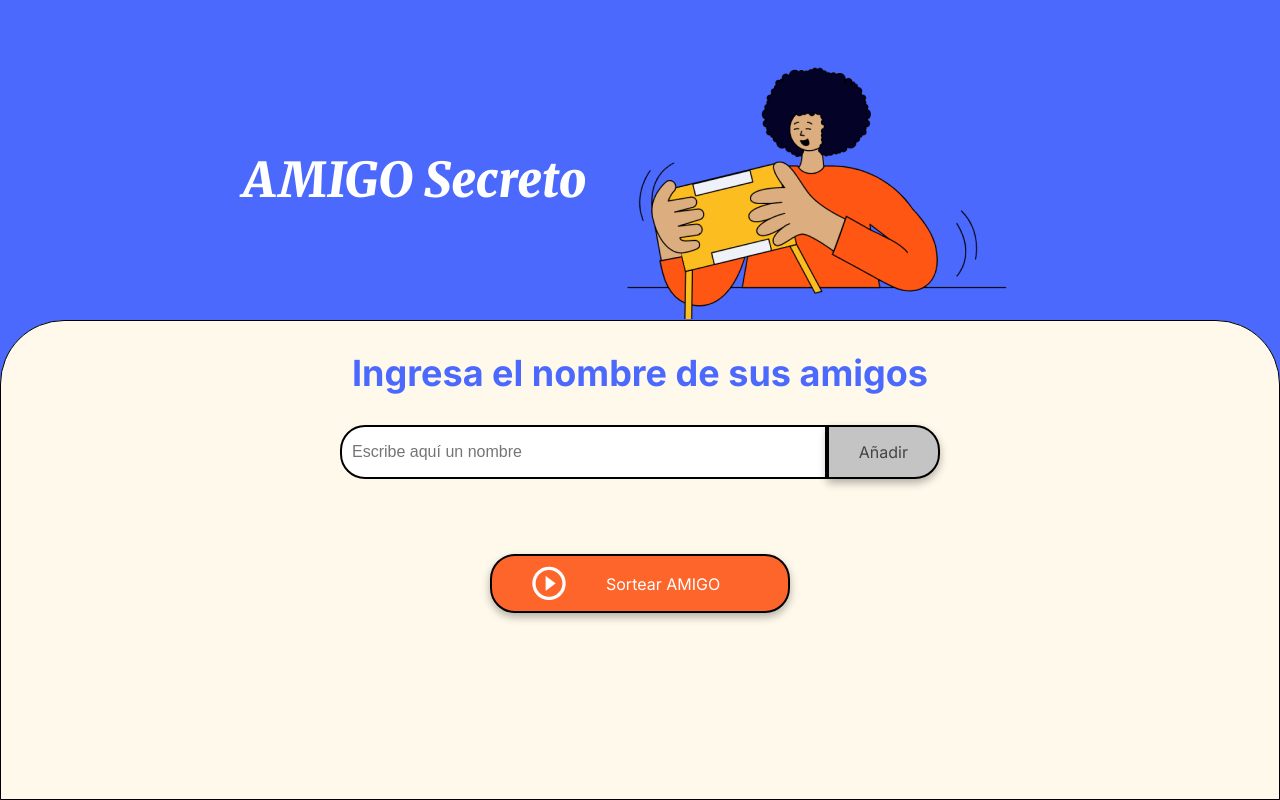
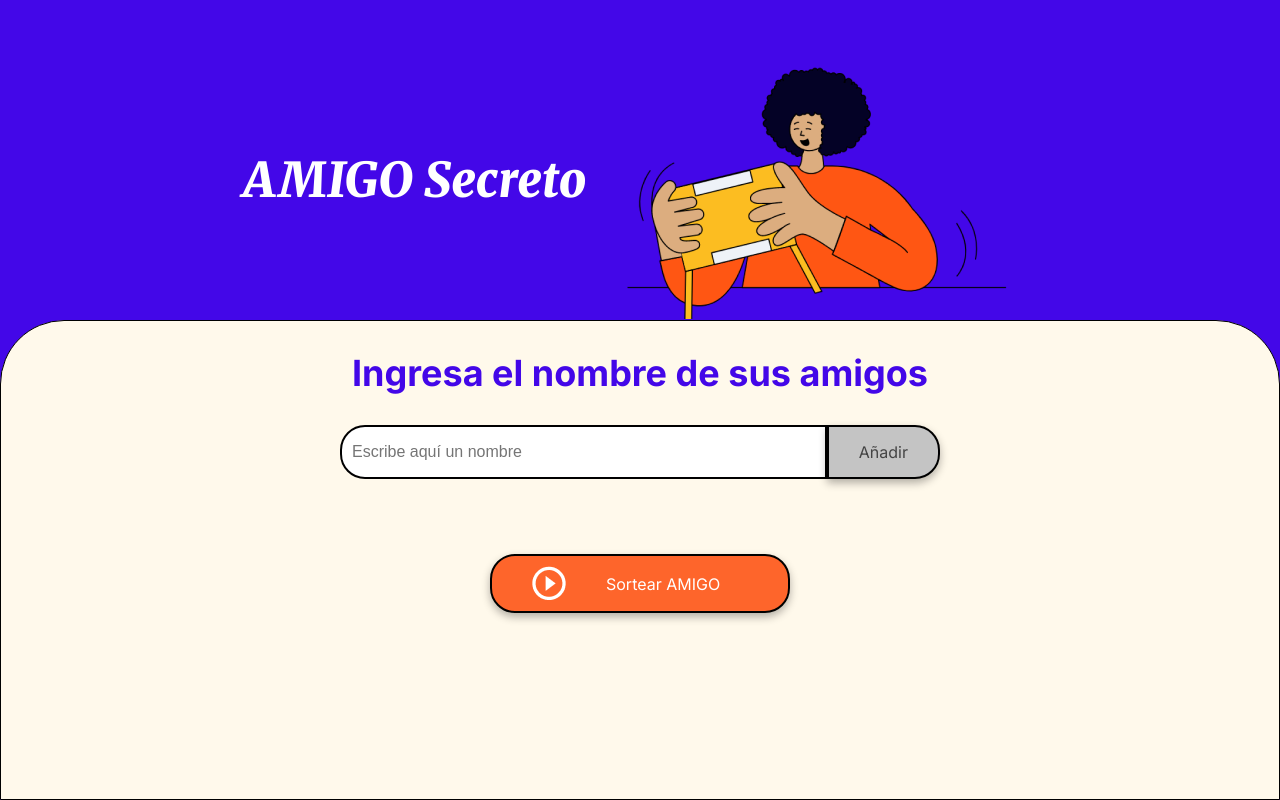
Before and after one commit to mg253a/amigo_secreto, a plain HTML site: page challenge-amigo-secreto_mike/index.html in a window 1280 px wide. Drawn offline with Linux system fonts and the light colour scheme.

Commit message:
Update style.css

```diff
--- a/challenge-amigo-secreto_mike/style.css
+++ b/challenge-amigo-secreto_mike/style.css
@@ -1,5 +1,5 @@
 :root {
-    --color-primary: #4B69FD;
+    --color-primary: #4307e8;
     --color-secondary: #FFF9EB;
     --color-tertiary: #C4C4C4;
     --color-button: #fe652b;
```
